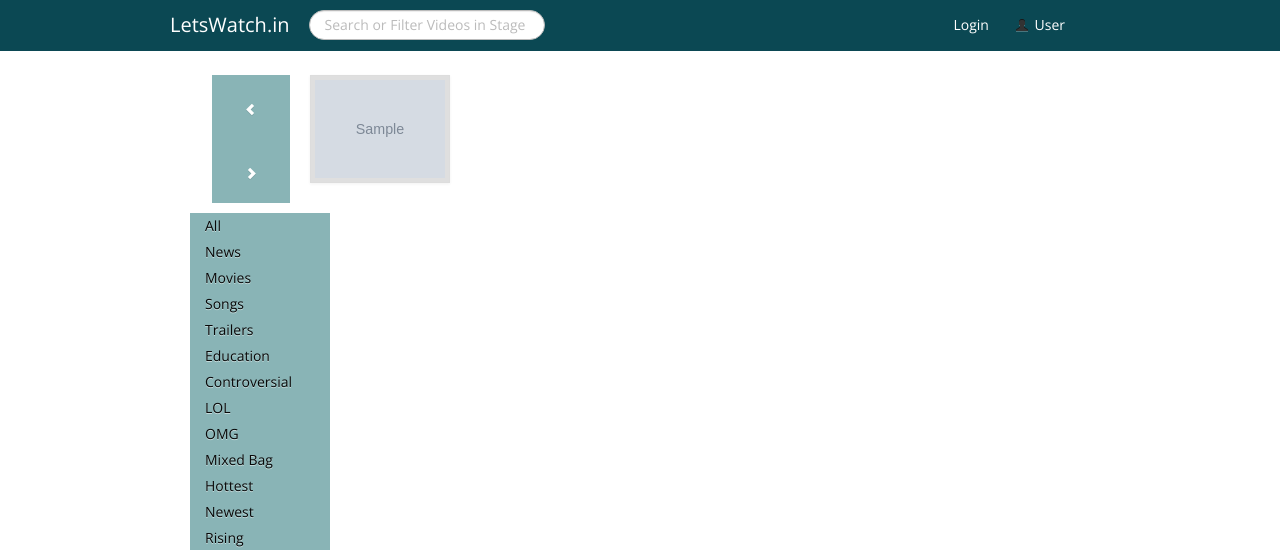
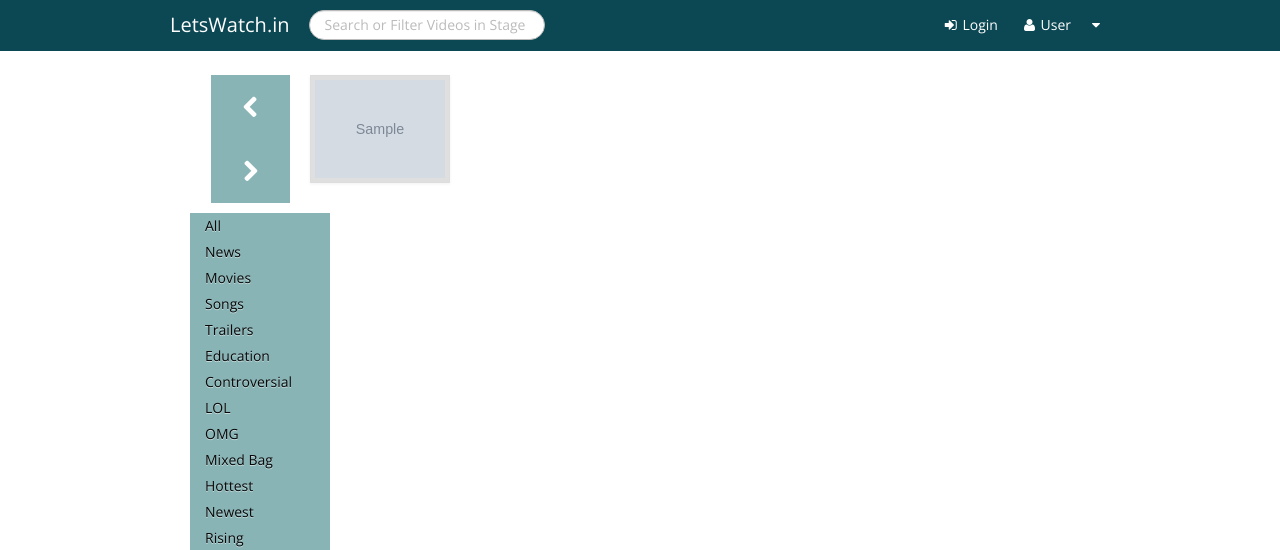
Before and after one commit to codeon/letswatch, a Django app: template letswatch_django/templates/index.html in a window 1280 px wide. Shown: the top 550 px of the page. Run offline with Django 3.2, Linux system fonts and the light colour scheme; the template is opened without the code that fills it: values that come from a table or form of the project are taken from there, others are empty; tables that the repository leaves empty hold one stand-in row (values such as "Sample post"); grey boxes marked "Sample" are stand-in pictures; parts of the project's set-up code (start-up, migrations or seed data) failed here and were passed over; some libraries are stand-ins or nearby versions.

Commit message:
fontawesome error solved

```diff
--- a/letswatch_django/templates/index.html
+++ b/letswatch_django/templates/index.html
@@ -11,7 +11,7 @@
   		<!-- Le styles -->
     	<link href="{{STATIC_URL}}css/bootstrap.min.css" rel="stylesheet">
     	<link href="{{STATIC_URL}}css/jquery.mCustomScrollbar.css" rel="stylesheet">
-    	<link rel="{{STATIC_URL}}stylesheet" href="{{STATIC_URL}}css/font-awesome.min.css">
+    	<link href="{{STATIC_URL}}css/font-awesome.min.css" rel="stylesheet">
     	<style type="text/css">
       		body {
         		padding-top: 60px;
```
